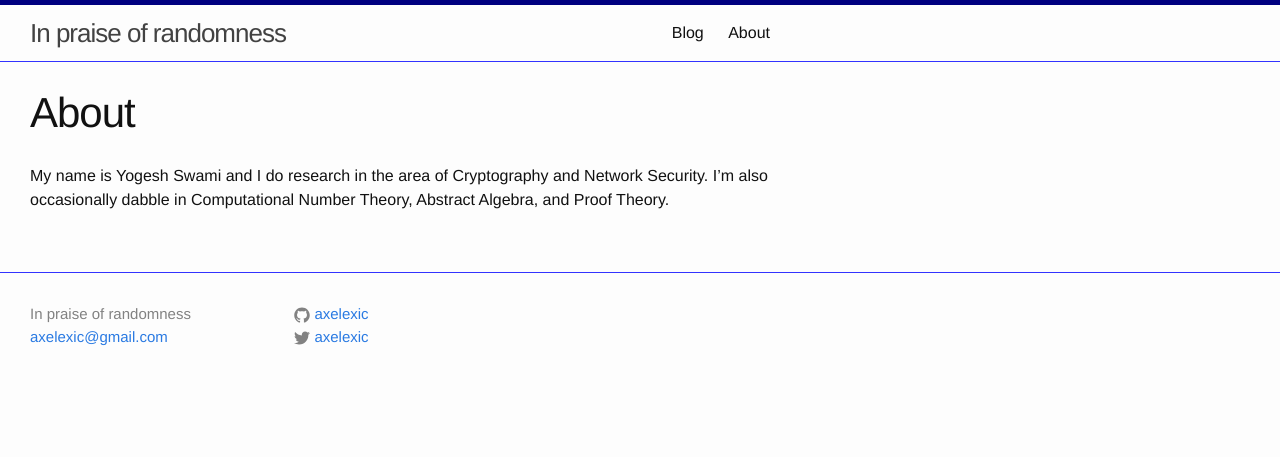
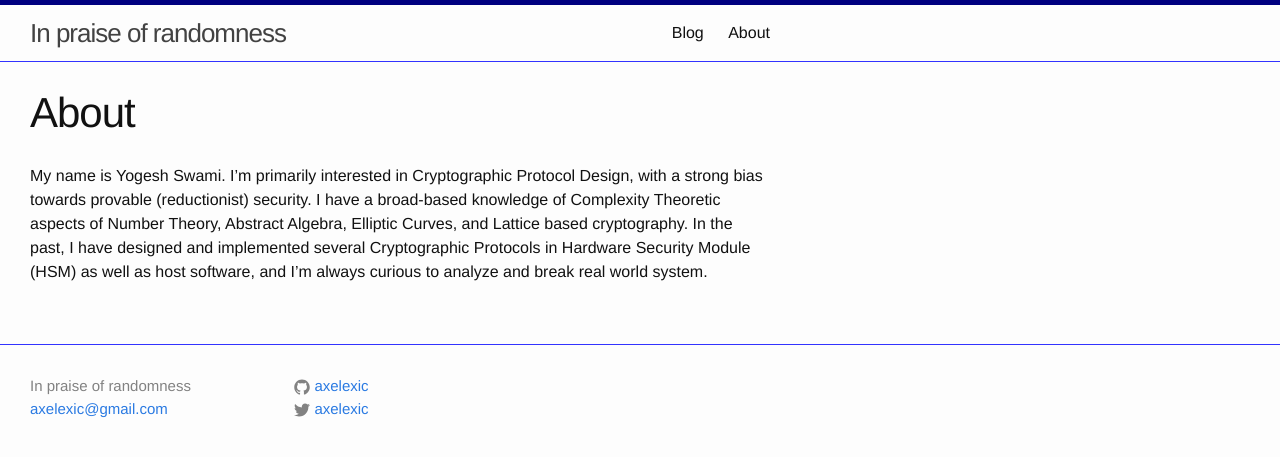
Before and after one commit to axelexic/axelexic.github.io, a Jekyll site: the page built from 99-about.md, in a window 1280 px wide. Shown: the top 457 px of the page. Built offline with Jekyll 4.4.1, drawn with Linux system fonts in a browser that asks for light colours.

Commit message:
Updating about page grammar

```diff
--- a/99-about.md
+++ b/99-about.md
@@ -4,6 +4,11 @@ title: About
 permalink: /about/
 ---
 
-My name is Yogesh Swami and I do research in the area of Cryptography
-and Network Security. I'm also occasionally dabble in Computational
-Number Theory, Abstract Algebra, and Proof Theory.
+My name is Yogesh Swami. I'm primarily interested in Cryptographic
+Protocol Design, with a strong bias towards provable (reductionist)
+security. I have a broad-based knowledge of Complexity Theoretic
+aspects of Number Theory, Abstract Algebra, Elliptic Curves, and
+Lattice based cryptography. In the past, I have designed and
+implemented several Cryptographic Protocols in Hardware Security
+Module (HSM) as well as host software, and I'm always curious to
+analyze and break real world system.
```
